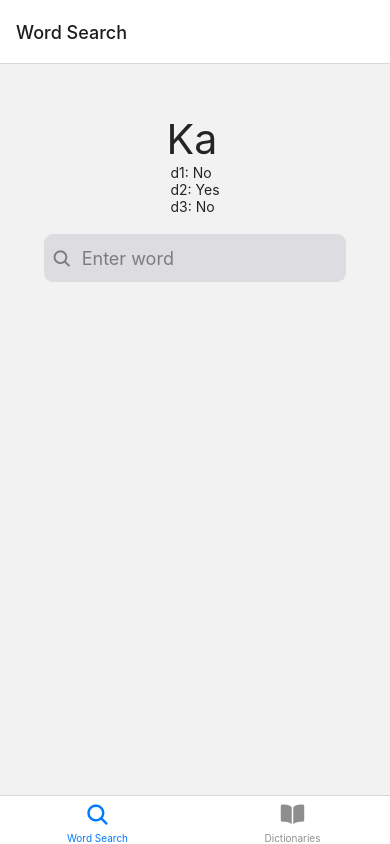
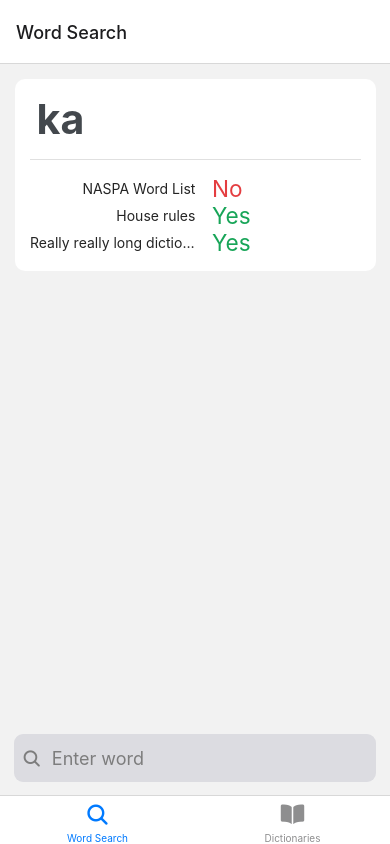
Before and after one commit to peterbayerle/scrabble-dict, a React Native app: screen / in a window 390 px wide. Built offline with nearby package versions, Linux system fonts and the light colour scheme.

Commit message:
styling updates

```diff
--- a/App.js
+++ b/App.js
@@ -1,18 +1,21 @@
 import React, { useState } from 'react';
 import { NavigationContainer } from '@react-navigation/native';
 import { createBottomTabNavigator } from '@react-navigation/bottom-tabs';
+import { createNativeStackNavigator } from '@react-navigation/native-stack';
 import { Ionicons } from '@expo/vector-icons';
-import DictScreen from './components/dict_screen';
+import DictsScreen from './components/dicts_screen';
+import DictInfoScreen from './components/dict_info_screen';
 import SearchScreen from './components/search_screen';
-import dict from "./dictionary.json"
+import dict from "./dictionary.json";
 
 const Tab = createBottomTabNavigator();
+const Stack = createNativeStackNavigator();
 
 export default function App() {
   const [ selectedDicts, setSelectedDicts ] = useState(
     Object.fromEntries(
       Object.entries(dict)
-      .map(([ key, val ]) => [ key, true ])
+      .map(([ key ]) => [ key, true ])
     )
   );
 
@@ -27,18 +30,29 @@ export default function App() {
       <Tab.Navigator
         screenOptions={({ route }) => ({
           tabBarIcon: ({ focused, color, size }) => {
-            let iconName = route.name === "Word Search" ? "search" : "book"
+            let iconName = route.name === "Word Search Tab" ? "search" : "book"
 
             return <Ionicons name={iconName} size={size} color={color} />;
           },
         })}
       >
-        <Tab.Screen name="Word Search">
-          {() => <SearchScreen dict={dict} selectedDicts={selectedDicts} />}
+        <Tab.Screen name="Word Search Tab" options={{headerShown: false, title: "Word Search"}}>
+          {() => <Stack.Navigator>
+              <Stack.Screen name="Word Search">
+                {() => <SearchScreen dict={dict} selectedDicts={selectedDicts} />}
+              </Stack.Screen>
+            </Stack.Navigator>}
         </Tab.Screen>
 
-        <Tab.Screen name="Dictionaries">
-          {() => <DictScreen dict={dict} selectedDicts={selectedDicts} switchDict={switchDict}  />}
+        <Tab.Screen name="Dictionaries Tab" options={{headerShown: false, title: "Dictionaries" }}>
+          {() => <Stack.Navigator>
+            <Stack.Screen name="Dictionaries">
+              {(props) => <DictsScreen {...props} dict={dict} selectedDicts={selectedDicts} switchDict={switchDict}  />}
+            </Stack.Screen>
+            <Stack.Screen name="DictInfoScreen" options={{ title: '' }}>
+              {(props) => <DictInfoScreen {...{...props, selectedDicts, switchDict}}></DictInfoScreen>}
+            </Stack.Screen>
+          </Stack.Navigator>}
         </Tab.Screen>
 
       </Tab.Navigator>
--- /dev/null
+++ b/components/dict_info_screen.js
@@ -0,0 +1,68 @@
+import { View, StyleSheet } from 'react-native';
+import { Text, Card, Switch } from 'react-native-elements';
+
+
+export default function DictInfoScreen({ route, switchDict, selectedDicts }) {
+  const { dictName, description } = route.params;
+  return (
+    <Card
+      containerStyle={styles.cardContainer}
+      inputContainerStyle={styles.cardInputContainer}
+    >
+      <View style={styles.row}>
+        <View style={styles.column}>
+          <Card.Title h3 style={styles.cardTitle}>{ dictName }</Card.Title>
+          <Text style={styles.cardDescription}>{ description }</Text>
+        </View>
+        <View style={styles.switchColumn}>
+          <Switch
+            style={styles.switch}
+            value={selectedDicts[dictName]}
+            onChange={() => switchDict(dictName)}
+          />
+        </View>
+      </View>
+
+    </Card>
+  );
+}
+
+
+const styles = StyleSheet.create({
+  cardContainer: {
+    borderRadius: 10,
+    borderWidth: 0,
+    shadowColor: 'rgba(0,0,0, 0.0)',
+    backgroundColor: 'rgba(0,0,0, 0.0)'
+  },
+
+  cardInputContainer: {
+    borderBottomWidth: 0,
+  },
+
+  cardTitle: {
+    textAlign: "left",
+    marginRight: "5%"
+  },
+
+  cardDescription: {
+    textAlign: "left",
+    marginRight: "20%"
+  },
+
+  row: {
+    flexDirection: "row",
+  },
+
+  column: {
+    flexDirection: "column",
+    flex: 1
+  },
+
+
+  switchColumn: {
+    flexDirection: "column",
+    justifyContent: 'center',
+    alignItems: 'center'
+  },
+});
--- a/components/dict_screen.js
+++ /dev/null
@@ -1,23 +0,0 @@
-import { View, Switch} from 'react-native';
-import { Text } from 'react-native-elements';
-
-export default function DictScreen(props) {
-    return (
-      <View style={{ flex: 1, justifyContent: 'center', alignItems: 'center' }}>
-        { Object.entries(props.dict).map(([dictName, {words: dictWords}], i) => {
-          return (
-            <View key={i} style={{flexDirection: "row", padding: 10}}>
-              <Text h3 style={{marginRight: 25}}> { `${dictName}: ` }
-                <Text h4> { dictWords.reduce(
-                  (prev, cur) => `${prev}, ${cur}`) }
-                </Text>
-              </Text>
-              <Switch
-                value={props.selectedDicts[dictName]}
-                onChange={() => props.switchDict(dictName)}
-              />
-            </View>
-          )})}
-      </View>
-    );
-  }
--- /dev/null
+++ b/components/dicts_screen.js
@@ -0,0 +1,86 @@
+import { useState } from 'react';
+import { View, Pressable, ScrollView, StyleSheet } from 'react-native';
+import { Text, Card, Icon } from 'react-native-elements';
+
+export default function DictsScreen({ dict, navigation }) {
+  const [ pressed, setPressed ] = useState(
+    Object.fromEntries(
+      Object.entries(dict)
+      .map(([ key ]) => [ key, false ])
+    )
+  );
+
+  const handlePress = (d, b) => {
+    setPressed(prevState => {
+      return {...prevState, [d]: b}
+    });
+  }
+
+  return (
+    <ScrollView>
+      {
+        Object.entries(dict).map(([dictName, {description: description}], i) => (
+            <Pressable
+              key={i}
+              onPressIn={() => { handlePress(dictName, true) }}
+              onPressOut={() => {handlePress(dictName, false); navigation.navigate('DictInfoScreen', { dictName, description }) } }
+            >
+              <Card
+                key={i}
+                containerStyle={{...styles.cardContainer, backgroundColor: pressed[dictName] ? "#cccccc" : "white"}}
+                inputContainerStyle={styles.cardInputContainer}
+              >
+                <View style={styles.row}>
+                  <View style={styles.textColumn}>
+                    <Card.Title h3 numberOfLines={1} ellipsizeMode='tail' style={styles.cardTitle}>{ dictName }</Card.Title>
+                    <Text style={styles.cardDescription}>{ description }</Text>
+                  </View>
+                  <View style={styles.chevronColumn}>
+                    <Icon name='chevron-right' />
+                  </View>
+                </View>
+
+              </Card>
+            </Pressable>
+        ))
+      }
+    </ScrollView>
+  );
+}
+
+const styles = StyleSheet.create({
+  cardContainer: {
+    borderRadius: 10,
+    borderWidth: 0,
+    shadowColor: 'rgba(0,0,0, 0.0)',
+  },
+
+  cardInputContainer: {
+    borderBottomWidth: 0,
+  },
+
+  row: {
+    flexDirection: "row"
+  },
+
+  textColumn: {
+    flexDirection: "column", flex: 1
+  },
+
+  cardTitle: {
+    textAlign: "left",
+    marginRight: "5%"
+  },
+
+  cardDescription: {
+    textAlign: "left",
+    marginRight: "20%"
+  },
+
+  chevronColumn: {
+    flexDirection: "column",
+    justifyContent: 'center',
+    alignItems: 'center'
+  }
+
+});
--- a/components/search_screen.js
+++ b/components/search_screen.js
@@ -1,20 +1,16 @@
-import { View } from 'react-native';
-import { SearchBar, Text } from 'react-native-elements';
+import { View, StyleSheet, KeyboardAvoidingView, FlatList } from 'react-native';
+import { SearchBar, Text, Card } from 'react-native-elements';
 import { useState } from 'react';
+import { useHeaderHeight } from '@react-navigation/elements';
 
 
-export default function SearchScreen(props) {
+export default function SearchScreen({ dict, selectedDicts }) {
 	const [search, setSearch] = useState("")
 	const [word, setWord] = useState("")
-
-    const updateSearch = (search) => {
-      setSearch(search)
-      setWord(search);
-    };
+	const headerHeight = useHeaderHeight();
 
 	const wordInDict = (word, dictWords) => {
-      let b = dictWords.includes(word.toLowerCase())
-      return b ? "Yes" : "No"
+		return dictWords.includes(word.toLowerCase())
 	}
 
 	const displayWord = () => {
@@ -26,29 +22,99 @@ export default function SearchScreen(props) {
 
 	return (
 
-      <View style={{ flex: 1, justifyContent: 'center', alignItems: 'center' }}>
-        <View style={{flex: 1, marginVertical: 50 }}>
-          <Text h1 style={{textTransform: "capitalize"}}>{displayWord()}</Text>
-          { Object.entries(props.dict).map(([dictName, {words: dictWords}], i) =>
-            props.selectedDicts[dictName]
-                ? <Text key={i}> { `${dictName}: ${wordInDict(word, dictWords)}` } </Text>
+		<View style={ styles.searchView }>
+      <View style={styles.cardView}>
+        <Card containerStyle={ styles.wordCard }>
+          <Card.Title h1 numberOfLines={1} ellipsizeMode='tail' style={ styles.wordCardTitle }>{ displayWord() }</Card.Title >
+          <Card.Divider />
+          <FlatList
+            style={styles.flatList}
+            data={Object.entries(dict)}
+            keyExtractor={ (index) => index }
+            renderItem={({ item }) => {
+              const [dictName, {words: dictWords}] = item;
+              return (
+                selectedDicts[dictName]
+                ? <View style={styles.row}>
+                    <View style={styles.column}>
+                      <Text h5 numberOfLines={1} ellipsizeMode='tail' style={{textAlign: "right"}}> { dictName } </Text>
+                    </View>
+                    <View style={styles.column}>
+                      <Text h4 style={{color: wordInDict(word, dictWords) ? "#18a558" : "#e43d40", marginLeft: '10%'}}>
+                        { wordInDict(word, dictWords) ? "Yes" : "No" }
+                      </Text>
+                    </View>
+                  </View>
                 : null
-          )}
+              )}}/>
+        </Card>
       </View>
 
-        <View style={{flex: 10, alignItems: 'center'}}>
+			<KeyboardAvoidingView
+				keyboardVerticalOffset={headerHeight}
+				behavior={"padding"}
+				style={ styles.searchBarView }
+			>
 				<SearchBar
 					placeholder="Enter word"
-            onChangeText={updateSearch}
+					onChangeText={(text) => { setSearch(text) }}
+					onSubmitEditing={() => { setWord(search) } }
 					value={search}
 					platform="ios"
 					returnKeyType="search"
-            containerStyle={{
-              backgroundColor: "rgba(0,0,0,0)",
-              width: "90%",
-            }}
+					containerStyle={ styles.searchBar }
+          autoCorrect={false}
 				/>
-        </View>
+			</KeyboardAvoidingView>
 		</View>
 	);
 }
+
+const styles = StyleSheet.create({
+  searchView: {
+    flexDirection: 'column',
+    flexGrow: 1,
+    justifyContent: "space-between"
+  },
+
+  row: {
+    flexDirection: "row",
+  },
+
+ column: {
+    flexDirection: "column",
+    flex: 1,
+    justifyContent: 'center',
+  },
+
+  flatList: {
+    maxHeight: "75%"
+  },
+
+	wordCard: {
+		borderRadius: 10,
+		borderWidth: 0,
+		width: "92.5%",
+		shadowColor: 'rgba(0,0,0, 0.0)',
+	},
+
+  cardView: {
+    flex: 1,
+    maxHeight:"50%"
+  },
+
+	wordCardTitle: {
+		textTransform: "lowercase",
+		textAlign: "left",
+    marginLeft: "2%"
+	},
+
+	searchBarView: {
+		alignItems: 'center',
+	},
+
+	searchBar: {
+		backgroundColor: "rgba(0,0,0,0)",
+		width: "97%",
+	}
+});
--- a/dictionary.json
+++ b/dictionary.json
@@ -1,5 +1,6 @@
 {
-    "d1": {
+    "NASPA Word List": {
+        "description": "The official word reference for SCRABBLE played in the United States and Canada.",
         "words": [
             "a",
             "b",
@@ -7,17 +8,19 @@
         ]
     },
 
-    "d2": {
+    "House rules": {
+        "description": "NASPA + some fun extras",
         "words": [
             "ka",
             "za"
         ]
     },
-    "d3": {
+
+    "Really really long dictionary name": {
+        "description": "A dictionary with a long name",
         "words": [
-            "aa",
-            "mm"
+            "ka",
+            "za"
         ]
     }
-
 }
--- a/package.json
+++ b/package.json
@@ -10,6 +10,7 @@
   "dependencies": {
     "@react-navigation/bottom-tabs": "^6.0.9",
     "@react-navigation/native": "^6.0.6",
+    "@react-navigation/native-stack": "^6.2.5",
     "expo": "~44.0.0",
     "expo-status-bar": "~1.2.0",
     "react": "17.0.1",
```
Also changed, not shown: 1 other file (tests, documents, lock files or other folders). Lines whose indentation alone changed are shown as unchanged.
